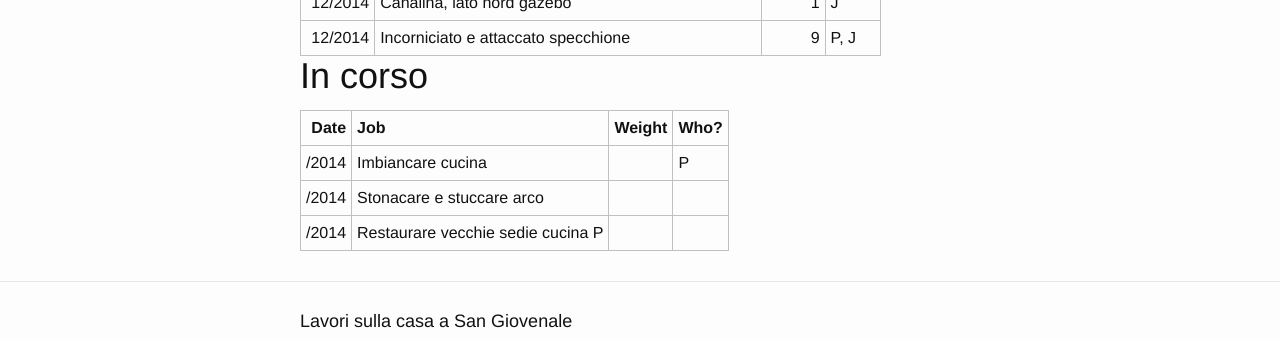
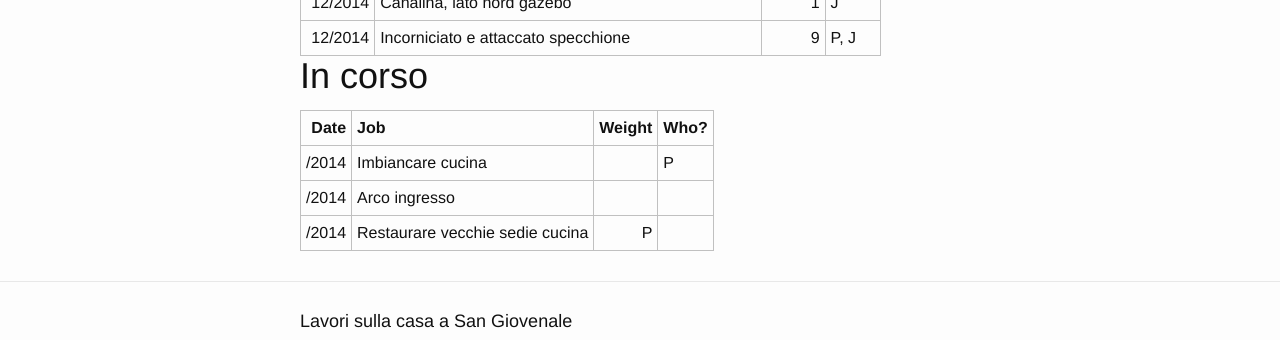
Before and after one commit to sangiovenale/sangiovenale.github.io, a Jekyll site: the page built from _posts/2014-12-31-overview.markdown, in a window 1280 px wide. Shown: the part 1772-2112 px from the top of the page. Built offline with Jekyll 4.4.1, drawn with Linux system fonts in a browser that asks for light colours; Markdown is read by kramdown in place of the engine named in the settings.

Commit message:
Update 2014-12-31-overview.markdown

```diff
--- a/_posts/2014-12-31-overview.markdown
+++ b/_posts/2014-12-31-overview.markdown
@@ -60,5 +60,5 @@ layout: default
 | Date        | Job           | Weight  | Who? |
 | -----------:| ------------- | -------:| ---- |
 |   /2014 | Imbiancare cucina |  | P |
-|   /2014 | Stonacare e stuccare arco |  | |
-    /2014 | Restaurare vecchie sedie cucina   P
+|   /2014 | Arco ingresso |  | |
+    /2014 | Restaurare vecchie sedie cucina | P
```
